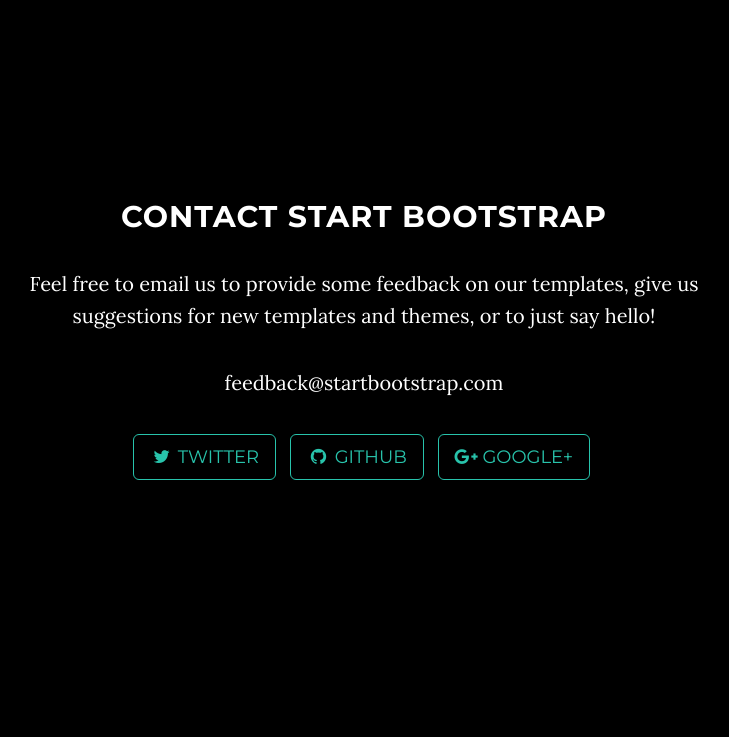
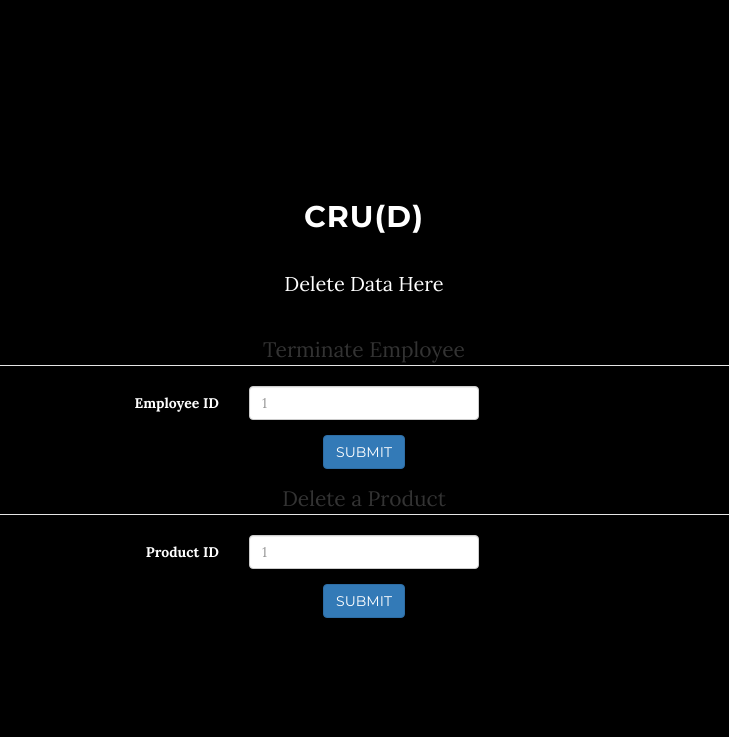
Before and after one commit to MikeO7/DBProject, a PHP site: page / in a window 1280 px wide. Shown: the part 3831-4568 px from the top of the page, without its empty margins (276-1005 px from the left). After the commit the page ends 4464 px from the top, so only its background shows below. Run offline with PHP 8.4, Linux system fonts and the light colour scheme; some libraries are stand-ins or nearby versions.

Commit message:
changes!

```diff
--- a/www/index.php
+++ b/www/index.php
@@ -395,30 +395,75 @@
     <section id="delete" class="container content-section text-center">
         <div class="row">
             <div class="col-lg-8 col-lg-offset-2">
-                <h2>Contact Start Bootstrap</h2>
-                <p>Feel free to email us to provide some feedback on our templates, give us suggestions for new templates and themes, or to just say hello!</p>
-                <p>feedback@startbootstrap.com</p>
-                <ul class="list-inline banner-social-buttons">
-                    <li><a href="https://twitter.com/SBootstrap" class="btn btn-default btn-lg"><i class="fa fa-twitter fa-fw"></i> <span class="network-name">Twitter</span></a>
-                    </li>
-                    <li><a href="https://github.com/IronSummitMedia/startbootstrap" class="btn btn-default btn-lg"><i class="fa fa-github fa-fw"></i> <span class="network-name">Github</span></a>
-                    </li>
-                    <li><a href="https://plus.google.com/+Startbootstrap/posts" class="btn btn-default btn-lg"><i class="fa fa-google-plus fa-fw"></i> <span class="network-name">Google+</span></a>
-                    </li>
-                </ul>
+                <h2>CRU(D)</h2>
+                <p>Delete Data Here</p>
+
+
+
+
+<form class="form-horizontal" action="delete_employee.php" method="post">
+<fieldset>
+
+<!-- Form Name -->
+<legend>Terminate Employee</legend>
+
+<!-- Text input-->
+<div class="form-group">
+  <label class="col-md-4 control-label" for="Employeeid">Employee ID</label>
+  <div class="col-md-4">
+  <input id="Employeeid" name="Employeeid" type="text" placeholder="1" class="form-control input-md">
+
+  </div>
+</div>
+
+<!-- Button -->
+<div class="form-group">
+  <label class="col-md-4 control-label" for="Submit"></label>
+  <div class="col-md-4">
+    <button id="Submit" name="Submit" class="btn btn-primary">Submit</button>
+  </div>
+</div>
+
+</fieldset>
+</form>
+
+
+
+
+<form class="form-horizontal" action="delete_product.php" method="post">
+<fieldset>
+
+<!-- Form Name -->
+<legend>Delete a Product</legend>
+
+<!-- Text input-->
+<div class="form-group">
+  <label class="col-md-4 control-label" for="Productid">Product ID</label>
+  <div class="col-md-4">
+  <input id="Productid" name="Productid" type="text" placeholder="1" class="form-control input-md">
+
+  </div>
+</div>
+
+<!-- Button -->
+<div class="form-group">
+  <label class="col-md-4 control-label" for="Submit"></label>
+  <div class="col-md-4">
+    <button id="Submit" name="Submit" class="btn btn-primary">Submit</button>
+  </div>
+</div>
+
+</fieldset>
+</form>
+
+
+
+
             </div>
         </div>
     </section>
 
-    <div id="map"></div>
 
-    <!-- Core JavaScript Files -->
-    <script src="https://ajax.googleapis.com/ajax/libs/jquery/1.10.2/jquery.min.js"></script>
-    <script src="http://netdna.bootstrapcdn.com/bootstrap/3.0.3/js/bootstrap.min.js"></script>
-    <script src="http://cdnjs.cloudflare.com/ajax/libs/jquery-easing/1.3/jquery.easing.min.js"></script>
-
-    <!-- Google Maps API Key - You will need to use your own API key to use the map feature -->
-    <script type="text/javascript" src="https://maps.googleapis.com/maps/api/js?key=AIzaSyCRngKslUGJTlibkQ3FkfTxj3Xss1UlZDA&sensor=false"></script>
 
     <!-- Custom Theme JavaScript -->
     <script src="js/grayscale.js"></script>
```
Also changed, not shown: www/delete_employee.php (added, +20 -0 lines), www/delete_product.php (added, +20 -0 lines), www/delte_prodcut.html (added, +20 -0 lines).
